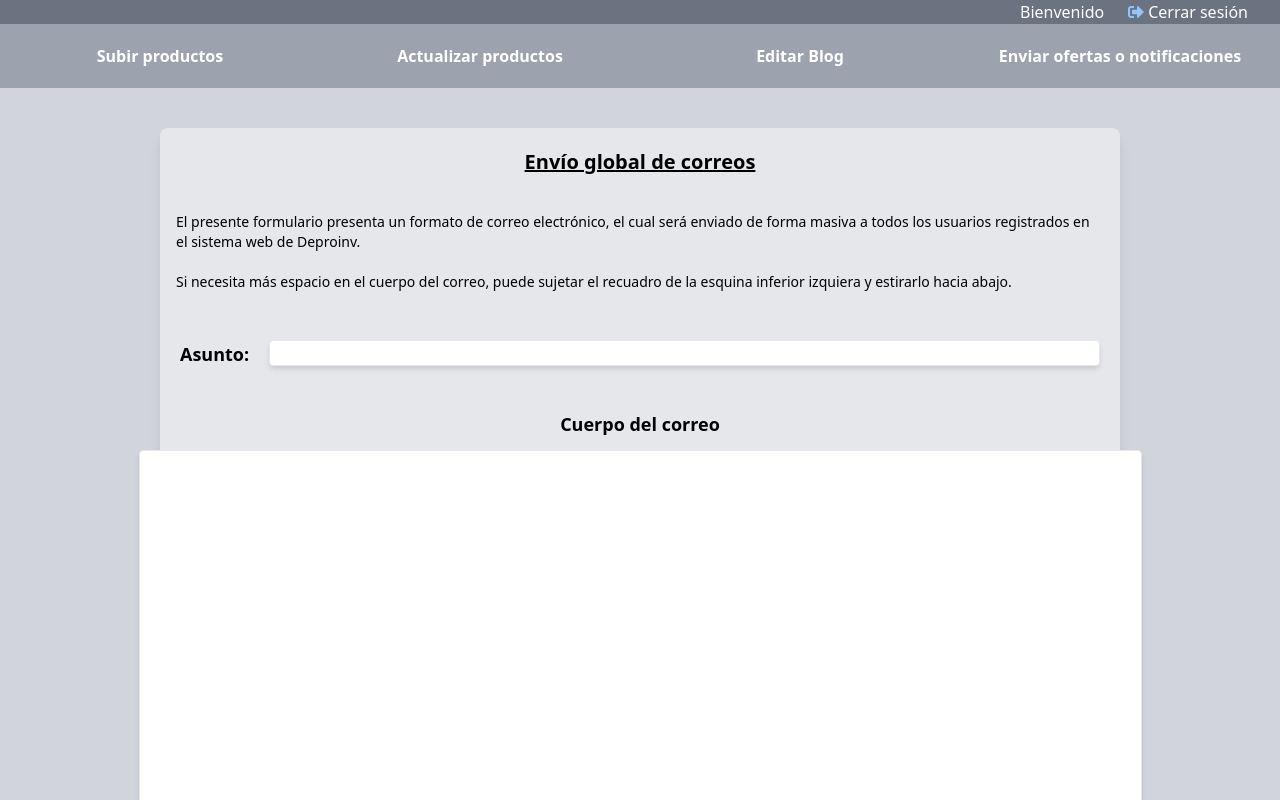
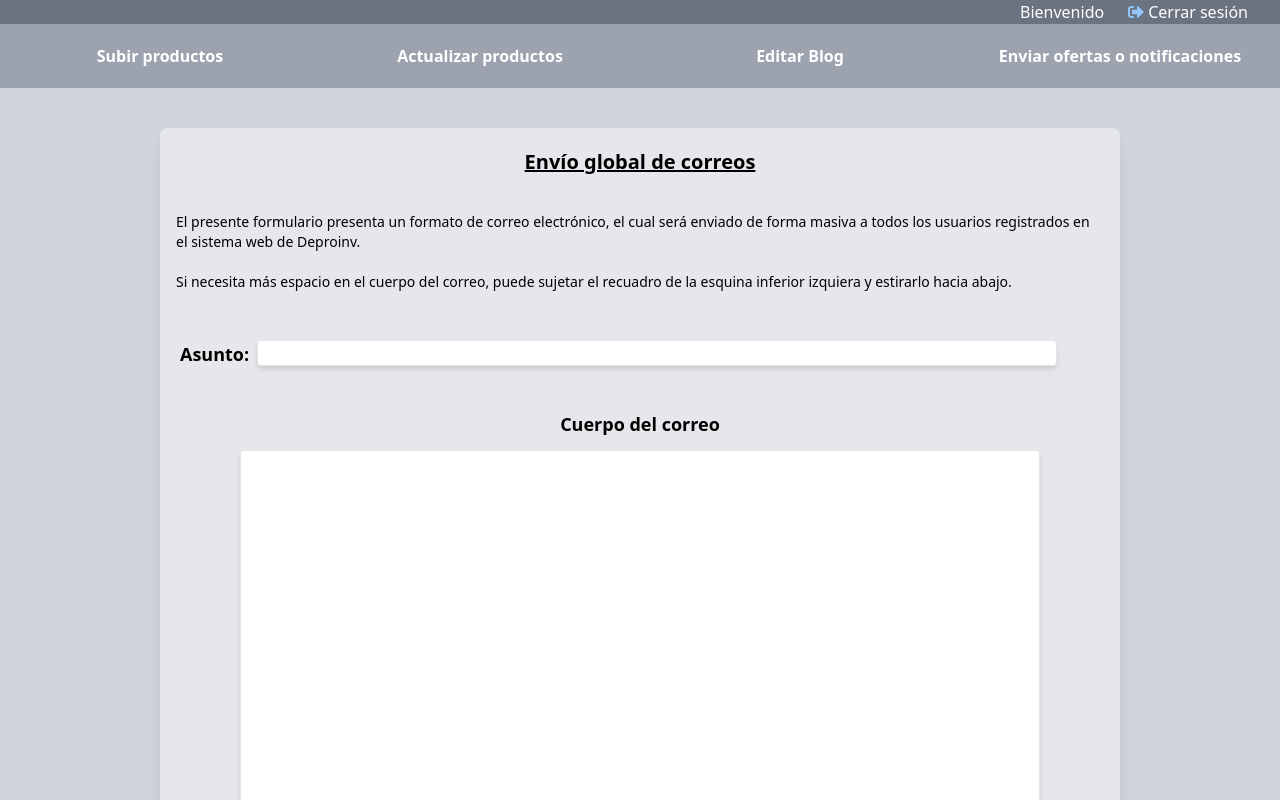
Before and after one commit to javierbeltran425/DEPROWEB, a React (Create React App) app: page /admin-send-email in a window 1280 px wide. Shown: the top 800 px of the page. Built offline with nearby package versions, Linux system fonts and the light colour scheme.

Commit message:
Corrections in mail form

```diff
--- a/src/Pages/AdminSendEmail.js
+++ b/src/Pages/AdminSendEmail.js
@@ -82,12 +82,12 @@ const AdminSendEmail = () => {
 
                     <div className="flex flex-row w-full mt-5">
                         <label className="text-lg font-bold mt-3 ml-5">Asunto:</label>
-                        <input ref={subject} type="text" className="my-3 mx-5 w-full border rounded shadow-md text-gray-600 px-2 focus:border-purple-700 focus:ring-1 focus:ring-purple-700 outline-none"></input>
+                        <input ref={subject} type="text" className="my-3 ml-2 w-5/6 border rounded shadow-md text-gray-600 px-2 focus:border-purple-700 focus:ring-1 focus:ring-purple-700 outline-none"></input>
                     </div>
 
                     <div className="flex flex-col w-full mt-5 items-center">
                         <label className="text-lg font-bold mt-3">Cuerpo del correo</label>
-                        <textarea ref={content} type="text" rows="20" cols="105" className="my-3 border rounded shadow-md text-gray-600 px-2 py-2 focus:border-purple-700 focus:ring-1 focus:ring-purple-700 outline-none"></textarea>
+                        <textarea ref={content} type="text" rows="20" className="my-3 w-5/6 border rounded shadow-md text-gray-600 px-2 py-2 focus:border-purple-700 focus:ring-1 focus:ring-purple-700 outline-none"></textarea>
                     </div>
 
                     {/*<div className="flex flex-col w-full justify-center items-center">
```
